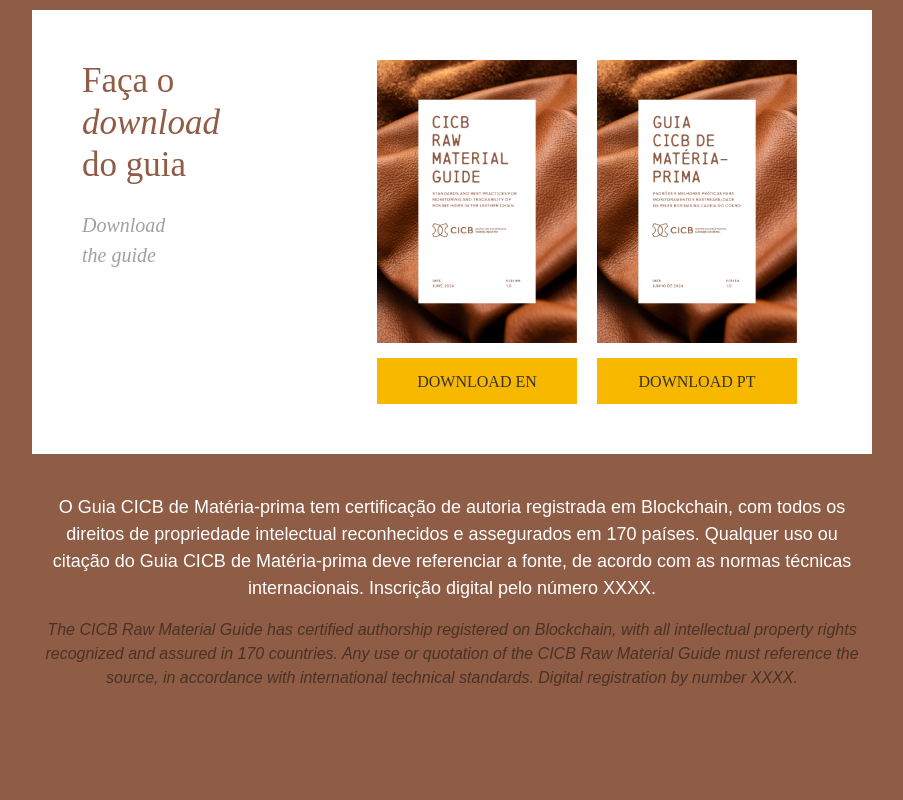
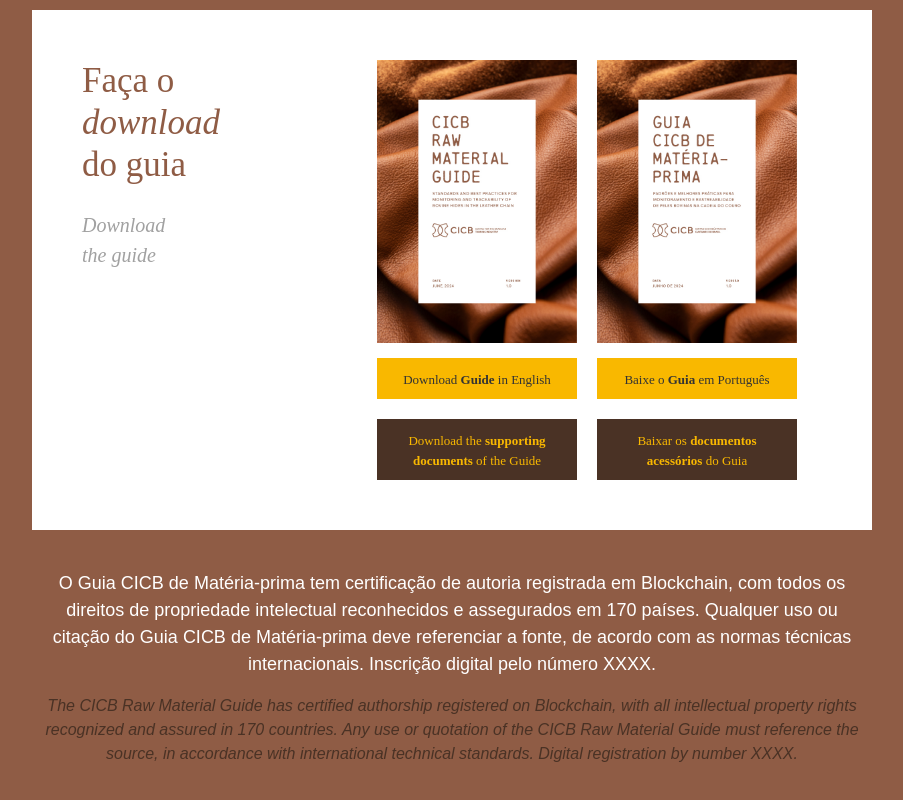
Before and after one commit to lpbrancher/guia_cicb_materia-prima, a plain HTML site: page index.html in a window 1280 px wide. Shown: the part 1097-1897 px from the top of the page, without its empty margins (188-1091 px from the left). Drawn offline with Linux system fonts and the light colour scheme; a web font is replaced by a local one.

Commit message:
pdfs, ajustes

```diff
--- a/assets/css/styles.scss
+++ b/assets/css/styles.scss
@@ -169,15 +169,30 @@ section.info {
                 background-color: #F9B800;
                 width: 100%;
                 display: block;
-                padding: 12px 25px 10px 25px;
+                padding: 12px 15px 10px 15px;
                 margin-top: 15px;
-                text-transform: uppercase;
                 color: #333;
                 text-decoration: none;
                 text-align: center;
+                font-size: 13px;
 
                 &:hover {
                     background-color: rgba(249, 184, 0, .7);
+                }
+            }
+
+            .download-btn-2 {
+                color: #F9B800;
+                background-color: #4A3225;
+                display: block;
+                text-decoration: none;
+                text-align: center;
+                font-size: 13px;
+                padding: 12px 15px 10px 15px;
+                margin-top: 20px;
+
+                &:hover {
+                    background-color: rgba(74, 50, 37, .8);
                 }
             }
         }
--- a/index.html
+++ b/index.html
@@ -172,11 +172,13 @@
                     <div class="download-container">
                         <div class="download-option">
                             <img src="assets/img/CIC_Guia-Materia-Prima_Capa-EN.jpg" alt="">
-                            <a class="download-btn" href="#">Download EN</a>
+                            <a class="download-btn" href="assets/pdf/cicb_raw_material_guide.pdf" download>Download <b>Guide</b> in English</a>
+                            <a href="assets/pdf/supporting_documents.xlsx" class="download-btn-2" download>Download the <b>supporting documents</b> of the Guide</a>
                         </div>
                         <div class="download-option">
                             <img src="assets/img/CIC_Guia-Materia-Prima_Capa-PT.jpg" alt="">
-                            <a class="download-btn" href="#">Download PT</a>
+                            <a class="download-btn" href="assets/pdf/guia_cicb_materia_prima.pdf" download>Baixe o <b>Guia</b> em Português</a>
+                            <a href="assets/pdf/documentos_acessorios.xlsx" class="download-btn-2" download>Baixar os <b>documentos acessórios</b> do Guia</a>
                         </div>
                     </div>
                 </div>
```
Also changed, not shown: assets/css/styles.css, 5 other files.
